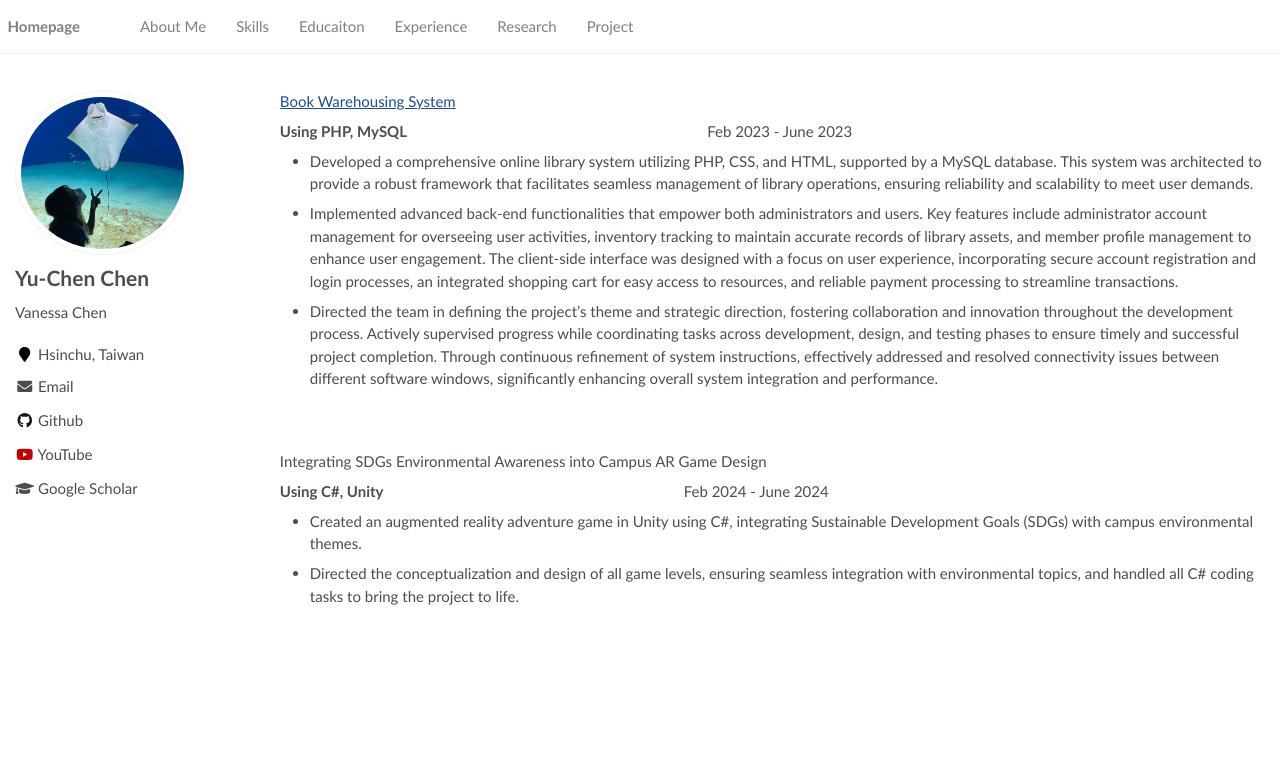
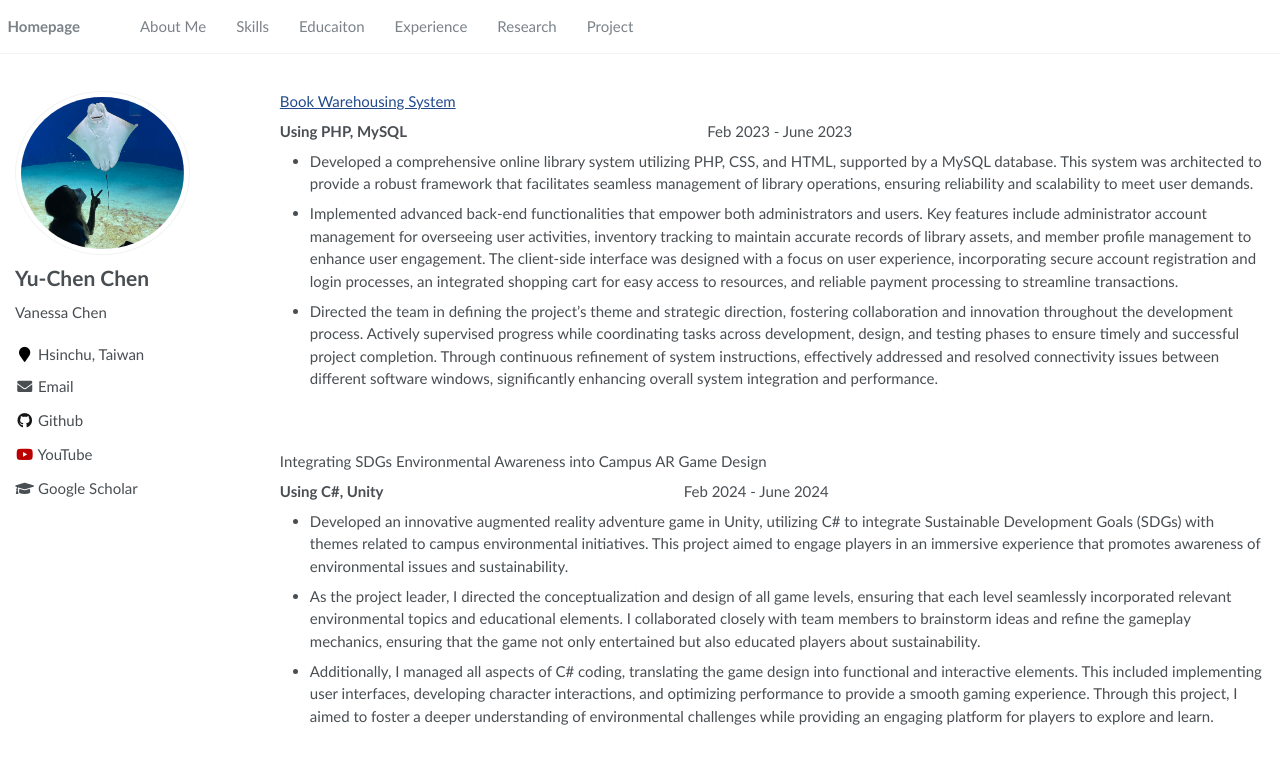
Before and after one commit to chenyzzn/chenyzzn.github.io, a Jekyll site: the page built from _pages/about.md, in a window 1280 px wide and 900 px high, scrolled down 3855 px. Shown: the top 764 px of the window. Built offline with Jekyll 4.4.1, drawn with Linux system fonts in a browser that asks for light colours.

Commit message:
Update about.md

```diff
--- a/_pages/about.md
+++ b/_pages/about.md
@@ -98,6 +98,7 @@ Department of Transportation & Logistics Management &emsp;&emsp;&emsp;&emsp;&ems
 Integrating SDGs Environmental Awareness into Campus AR Game Design
 
 **Using C#, Unity** &emsp;&emsp;&emsp;&emsp;&emsp;&emsp;&emsp;&emsp;&emsp;&emsp;&emsp;&emsp;&emsp;&emsp;&emsp;&emsp;&emsp;&emsp;&emsp;&emsp;&emsp;&emsp;&emsp;&emsp;&emsp;&emsp; Feb 2024 - June 2024
-- Created an augmented reality adventure game in Unity using C\#, integrating Sustainable Development Goals (SDGs) with campus environmental themes.
-- Directed the conceptualization and design of all game levels, ensuring seamless integration with environmental topics, and handled all C\# coding tasks to bring the project to life.
+- Developed an innovative augmented reality adventure game in Unity, utilizing C# to integrate Sustainable Development Goals (SDGs) with themes related to campus environmental initiatives. This project aimed to engage players in an immersive experience that promotes awareness of environmental issues and sustainability.
+- As the project leader, I directed the conceptualization and design of all game levels, ensuring that each level seamlessly incorporated relevant environmental topics and educational elements. I collaborated closely with team members to brainstorm ideas and refine the gameplay mechanics, ensuring that the game not only entertained but also educated players about sustainability.
+- Additionally, I managed all aspects of C# coding, translating the game design into functional and interactive elements. This included implementing user interfaces, developing character interactions, and optimizing performance to provide a smooth gaming experience. Through this project, I aimed to foster a deeper understanding of environmental challenges while providing an engaging platform for players to explore and learn.
 <br /><br /><br /><br /><br /><br /><br /><br />
```
